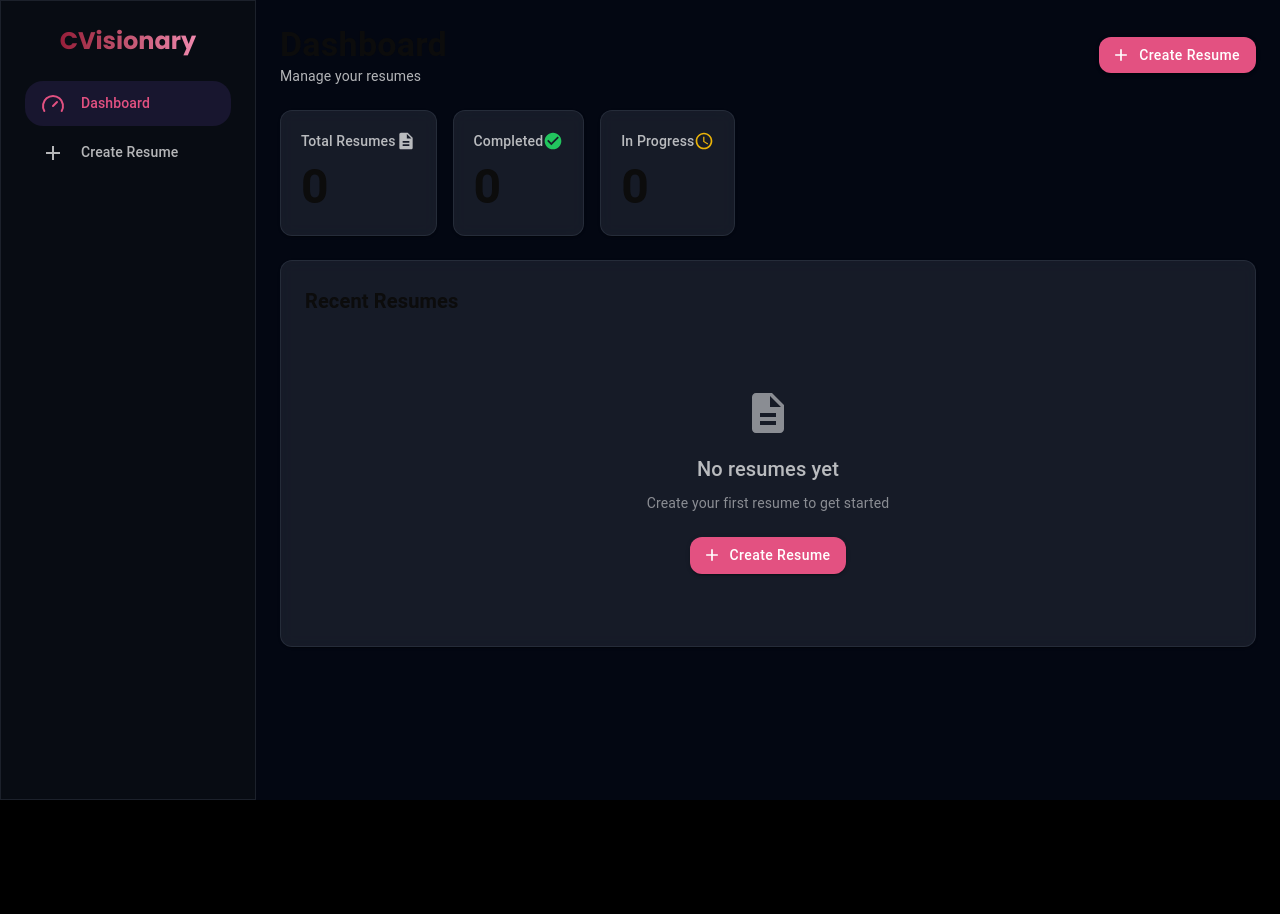
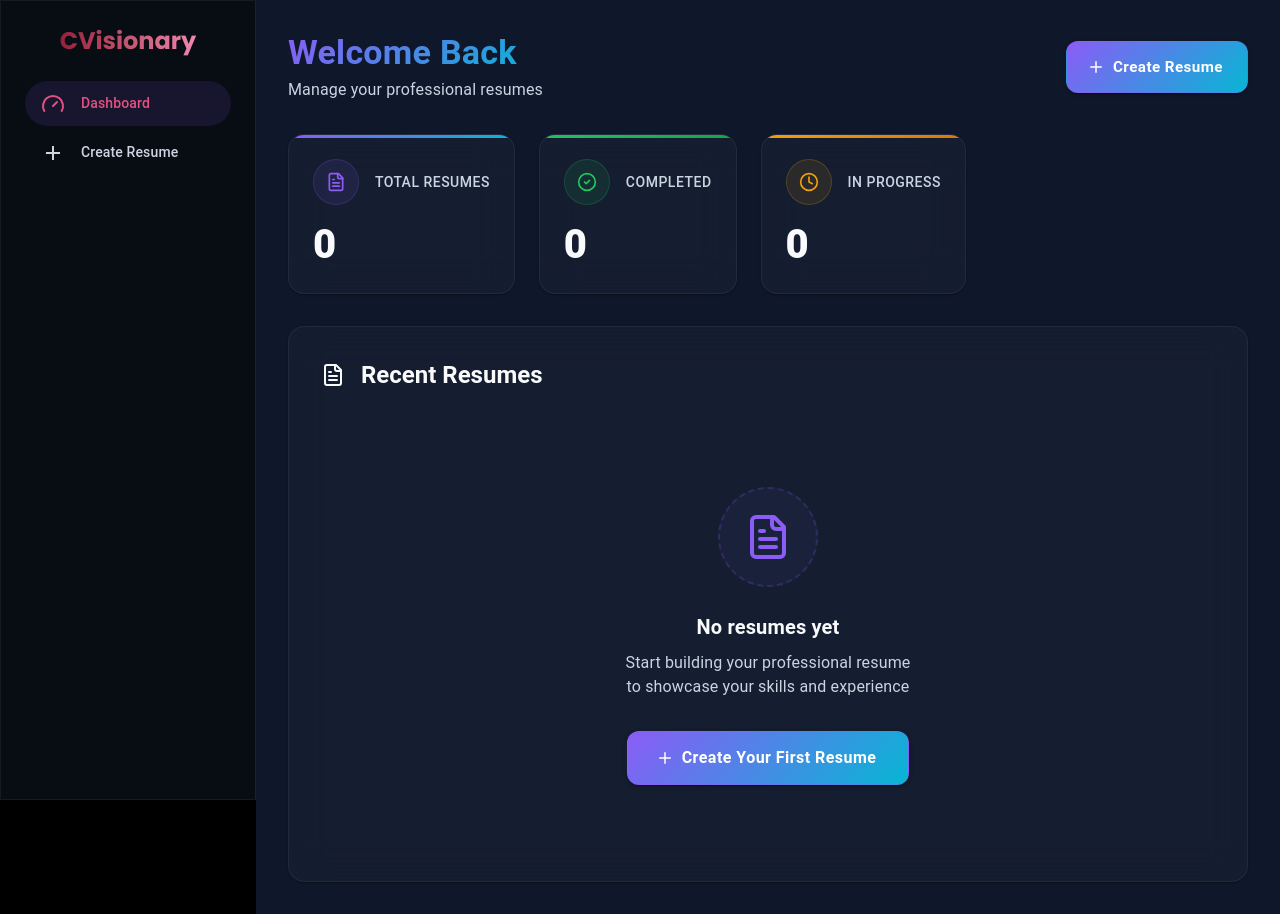
Before and after one commit to itsDonya/CVisionary, a React (Vite) app in the folder client/: page /panel in a window 1280 px wide. Before the commit the page ends 800 px from the top, so only its background shows below. Built offline with nearby package versions, Linux system fonts and the light colour scheme.

Commit message:
feat(user): improve panel theme & Dashboard page design

```diff
--- a/client/src/layouts/Dashboard.tsx
+++ b/client/src/layouts/Panel.tsx
@@ -4,7 +4,7 @@ import { Outlet } from "react-router-dom";
 // components
 import Sidebar from "@/components/layout/user/Sidebar";
 
-const SIDEBAR_WIDTH = 256;
+// const SIDEBAR_WIDTH = 256;
 
 const PanelLayout = () => {
   return (
--- a/client/src/pages/user/Dashboard.tsx
+++ b/client/src/pages/user/Dashboard.tsx
@@ -1,3 +1,4 @@
+// src/pages/Dashboard.tsx
 import {
   Box,
   Typography,
@@ -6,10 +7,16 @@ import {
   Grid,
   Card,
   CardContent,
-  Avatar,
-  Chip,
+  IconButton,
 } from "@mui/material";
-import { Add, Description, Schedule, CheckCircle } from "@mui/icons-material";
+import {
+  Plus,
+  FileText,
+  Clock,
+  CheckCircle2,
+  MoreVertical,
+  Calendar,
+} from "lucide-react";
 import { useAppStore } from "@/stores/appStore";
 import { Link } from "react-router-dom";
 
@@ -23,7 +30,7 @@ const Dashboard = () => {
   };
 
   return (
-    <Box sx={{ display: "flex", flexDirection: "column", gap: 3 }}>
+    <Box sx={{ display: "flex", flexDirection: "column", gap: 4, p: 1 }}>
       {/* Header */}
       <Box
         sx={{
@@ -31,100 +38,192 @@ const Dashboard = () => {
           flexDirection: { xs: "column", sm: "row" },
           alignItems: { sm: "center" },
           justifyContent: "space-between",
-          gap: 2,
+          gap: 3,
         }}>
         <Box>
           <Typography
             variant="h4"
-            sx={{ fontWeight: 600, color: "text.primary" }}>
-            Dashboard
+            sx={{
+              fontWeight: 700,
+              color: "text.primary",
+              background: "linear-gradient(135deg, #8b5cf6 0%, #06b6d4 100%)",
+              backgroundClip: "text",
+              WebkitBackgroundClip: "text",
+              WebkitTextFillColor: "transparent",
+              mb: 0.5,
+            }}>
+            Welcome Back
           </Typography>
-          <Typography variant="body2" sx={{ color: "text.secondary" }}>
-            Manage your resumes
+          <Typography
+            variant="body1"
+            sx={{
+              color: "text.secondary",
+              fontWeight: 400,
+            }}>
+            Manage your professional resumes
           </Typography>
         </Box>
+
         <Button
           component={Link}
           to="/panel/resume/create"
           variant="contained"
-          startIcon={<Add />}
+          startIcon={<Plus size={18} />}
           sx={{
-            bgcolor: "primary.main",
-            "&:hover": { bgcolor: "primary.dark" },
+            px: 3,
+            py: 1.5,
+            fontSize: "0.95rem",
+            fontWeight: 600,
+            minWidth: 160,
           }}>
           Create Resume
         </Button>
       </Box>
 
       {/* Stats Cards */}
-      <Grid container spacing={2}>
-        <Grid item xs={12} sm={4}>
-          <Paper sx={{ p: 2.5 }}>
+      <Grid container spacing={3}>
+        <Grid item xs={12} sm={6} md={4}>
+          <Paper
+            sx={{
+              p: 3,
+              position: "relative",
+              overflow: "hidden",
+              "&::before": {
+                content: '""',
+                position: "absolute",
+                top: 0,
+                left: 0,
+                right: 0,
+                height: "3px",
+                background: "linear-gradient(90deg, #8b5cf6 0%, #06b6d4 100%)",
+              },
+            }}>
+            <Box sx={{ display: "flex", alignItems: "center", gap: 2, mb: 2 }}>
               <Box
                 sx={{
-                display: "flex",
-                alignItems: "center",
-                justifyContent: "space-between",
-                mb: 1,
+                  p: 1.5,
+                  borderRadius: 2,
+                  background: "rgba(139, 92, 246, 0.1)",
+                  border: "1px solid rgba(139, 92, 246, 0.2)",
                 }}>
+                <FileText size={20} color="#8b5cf6" />
+              </Box>
               <Typography
                 variant="body2"
-                sx={{ color: "text.secondary", fontWeight: 500 }}>
+                sx={{
+                  color: "text.secondary",
+                  fontWeight: 500,
+                  textTransform: "uppercase",
+                  letterSpacing: "0.5px",
+                }}>
                 Total Resumes
               </Typography>
-              <Description sx={{ color: "text.secondary", fontSize: 20 }} />
             </Box>
             <Typography
-              variant="h3"
-              sx={{ fontWeight: 700, color: "text.primary" }}>
+              variant="h2"
+              sx={{
+                fontWeight: 800,
+                color: "text.primary",
+                fontSize: "2.5rem",
+              }}>
               {stats.total}
             </Typography>
           </Paper>
         </Grid>
 
-        <Grid item xs={12} sm={4}>
-          <Paper sx={{ p: 2.5 }}>
+        <Grid item xs={12} sm={6} md={4}>
+          <Paper
+            sx={{
+              p: 3,
+              position: "relative",
+              overflow: "hidden",
+              "&::before": {
+                content: '""',
+                position: "absolute",
+                top: 0,
+                left: 0,
+                right: 0,
+                height: "3px",
+                background: "linear-gradient(90deg, #22c55e 0%, #16a34a 100%)",
+              },
+            }}>
+            <Box sx={{ display: "flex", alignItems: "center", gap: 2, mb: 2 }}>
               <Box
                 sx={{
-                display: "flex",
-                alignItems: "center",
-                justifyContent: "space-between",
-                mb: 1,
+                  p: 1.5,
+                  borderRadius: 2,
+                  background: "rgba(34, 197, 94, 0.1)",
+                  border: "1px solid rgba(34, 197, 94, 0.2)",
                 }}>
+                <CheckCircle2 size={20} color="#22c55e" />
+              </Box>
               <Typography
                 variant="body2"
-                sx={{ color: "text.secondary", fontWeight: 500 }}>
+                sx={{
+                  color: "text.secondary",
+                  fontWeight: 500,
+                  textTransform: "uppercase",
+                  letterSpacing: "0.5px",
+                }}>
                 Completed
               </Typography>
-              <CheckCircle sx={{ color: "#22c55e", fontSize: 20 }} />
             </Box>
             <Typography
-              variant="h3"
-              sx={{ fontWeight: 700, color: "text.primary" }}>
+              variant="h2"
+              sx={{
+                fontWeight: 800,
+                color: "text.primary",
+                fontSize: "2.5rem",
+              }}>
               {stats.completed}
             </Typography>
           </Paper>
         </Grid>
 
-        <Grid item xs={12} sm={4}>
-          <Paper sx={{ p: 2.5 }}>
+        <Grid item xs={12} sm={6} md={4}>
+          <Paper
+            sx={{
+              p: 3,
+              position: "relative",
+              overflow: "hidden",
+              "&::before": {
+                content: '""',
+                position: "absolute",
+                top: 0,
+                left: 0,
+                right: 0,
+                height: "3px",
+                background: "linear-gradient(90deg, #f59e0b 0%, #d97706 100%)",
+              },
+            }}>
+            <Box sx={{ display: "flex", alignItems: "center", gap: 2, mb: 2 }}>
               <Box
                 sx={{
-                display: "flex",
-                alignItems: "center",
-                justifyContent: "space-between",
-                mb: 1,
+                  p: 1.5,
+                  borderRadius: 2,
+                  background: "rgba(245, 158, 11, 0.1)",
+                  border: "1px solid rgba(245, 158, 11, 0.2)",
                 }}>
+                <Clock size={20} color="#f59e0b" />
+              </Box>
               <Typography
                 variant="body2"
-                sx={{ color: "text.secondary", fontWeight: 500 }}>
+                sx={{
+                  color: "text.secondary",
+                  fontWeight: 500,
+                  textTransform: "uppercase",
+                  letterSpacing: "0.5px",
+                }}>
                 In Progress
               </Typography>
-              <Schedule sx={{ color: "#eab308", fontSize: 20 }} />
             </Box>
             <Typography
-              variant="h3"
-              sx={{ fontWeight: 700, color: "text.primary" }}>
+              variant="h2"
+              sx={{
+                fontWeight: 800,
+                color: "text.primary",
+                fontSize: "2.5rem",
+              }}>
               {stats.inProgress}
             </Typography>
           </Paper>
@@ -132,12 +231,27 @@ const Dashboard = () => {
       </Grid>
 
       {/* Recent Resumes */}
-      <Paper sx={{ p: 3 }}>
+      <Paper sx={{ p: 4, minHeight: "400px" }}>
+        <Box
+          sx={{
+            display: "flex",
+            alignItems: "center",
+            justifyContent: "space-between",
+            mb: 4,
+          }}>
           <Typography
-          variant="h6"
-          sx={{ fontWeight: 600, color: "text.primary", mb: 3 }}>
+            variant="h5"
+            sx={{
+              fontWeight: 600,
+              color: "text.primary",
+              display: "flex",
+              alignItems: "center",
+              gap: 2,
+            }}>
+            <FileText size={24} />
             Recent Resumes
           </Typography>
+        </Box>
 
         {resumes.length === 0 ? (
           <Box
@@ -145,85 +259,163 @@ const Dashboard = () => {
               display: "flex",
               flexDirection: "column",
               alignItems: "center",
-              py: 6,
+              justifyContent: "center",
+              py: 8,
               textAlign: "center",
             }}>
-            <Description sx={{ fontSize: 48, color: "text.disabled", mb: 2 }} />
+            <Box
+              sx={{
+                p: 3,
+                borderRadius: 4,
+                background: "rgba(139, 92, 246, 0.05)",
+                border: "2px dashed rgba(139, 92, 246, 0.2)",
+                mb: 3,
+              }}>
+              <FileText size={48} color="#8b5cf6" />
+            </Box>
             <Typography
               variant="h6"
-              sx={{ fontWeight: 500, color: "text.secondary", mb: 1 }}>
+              sx={{
+                fontWeight: 600,
+                color: "text.primary",
+                mb: 1,
+              }}>
               No resumes yet
             </Typography>
-            <Typography variant="body2" sx={{ color: "text.disabled", mb: 3 }}>
-              Create your first resume to get started
+            <Typography
+              variant="body1"
+              sx={{
+                color: "text.secondary",
+                mb: 4,
+                maxWidth: 300,
+              }}>
+              Start building your professional resume to showcase your skills
+              and experience
             </Typography>
             <Button
               component={Link}
               to="/panel/resume/create"
               variant="contained"
-              startIcon={<Add />}
+              startIcon={<Plus size={18} />}
               sx={{
-                bgcolor: "primary.main",
-                "&:hover": { bgcolor: "primary.dark" },
+                px: 4,
+                py: 1.5,
+                fontSize: "1rem",
+                fontWeight: 600,
               }}>
-              Create Resume
+              Create Your First Resume
             </Button>
           </Box>
         ) : (
-          <Box sx={{ display: "flex", flexDirection: "column", gap: 1.5 }}>
+          <Box sx={{ display: "flex", flexDirection: "column", gap: 2 }}>
             {resumes.slice(0, 5).map((resume) => (
               <Card
                 key={resume.id}
                 sx={{
-                  bgcolor: "rgba(55, 65, 81, 0.5)",
+                  background: "rgba(51, 65, 85, 0.3)",
+                  border: "1px solid rgba(148, 163, 184, 0.1)",
+                  backdropFilter: "blur(8px)",
                   "&:hover": {
-                    bgcolor: "rgba(55, 65, 81, 0.8)",
+                    background: "rgba(51, 65, 85, 0.5)",
+                    border: "1px solid rgba(139, 92, 246, 0.3)",
+                    transform: "translateY(-2px)",
                   },
-                  transition: "background-color 0.2s",
+                  transition: "all 0.3s ease",
+                  cursor: "pointer",
                 }}>
-                <CardContent sx={{ p: 2.5 }}>
+                <CardContent sx={{ p: 3 }}>
                   <Box
                     sx={{
                       display: "flex",
                       alignItems: "center",
                       justifyContent: "space-between",
                     }}>
-                    <Box sx={{ display: "flex", alignItems: "center", gap: 2 }}>
-                      <Avatar
+                    <Box sx={{ display: "flex", alignItems: "center", gap: 3 }}>
+                      <Box
                         sx={{
-                          width: 32,
-                          height: 32,
-                          bgcolor: "rgba(139, 92, 246, 0.2)",
+                          p: 2,
+                          borderRadius: 3,
+                          background:
+                            "linear-gradient(135deg, rgba(139, 92, 246, 0.1) 0%, rgba(6, 182, 212, 0.1) 100%)",
+                          border: "1px solid rgba(139, 92, 246, 0.2)",
                         }}>
-                        <Description
-                          sx={{ color: "primary.main", fontSize: 16 }}
-                        />
-                      </Avatar>
+                        <FileText size={20} color="#8b5cf6" />
+                      </Box>
                       <Box>
                         <Typography
-                          variant="body1"
-                          sx={{ fontWeight: 500, color: "text.primary" }}>
+                          variant="h6"
+                          sx={{
+                            fontWeight: 600,
+                            color: "text.primary",
+                            mb: 0.5,
+                          }}>
                           {resume.title}
                         </Typography>
+                        <Box
+                          sx={{
+                            display: "flex",
+                            alignItems: "center",
+                            gap: 2,
+                          }}>
+                          <Box
+                            sx={{
+                              display: "flex",
+                              alignItems: "center",
+                              gap: 1,
+                            }}>
+                            <Calendar size={14} color="#cbd5e1" />
                             <Typography
-                          variant="caption"
-                          sx={{ color: "text.disabled" }}>
+                              variant="body2"
+                              sx={{ color: "text.secondary" }}>
                               Updated{" "}
                               {new Date(resume.updatedAt).toLocaleDateString()}
                             </Typography>
                           </Box>
+                          <Box
+                            sx={{
+                              px: 2,
+                              py: 0.5,
+                              borderRadius: 2,
+                              background: resume.isCompleted
+                                ? "rgba(34, 197, 94, 0.1)"
+                                : "rgba(245, 158, 11, 0.1)",
+                              border: resume.isCompleted
+                                ? "1px solid rgba(34, 197, 94, 0.2)"
+                                : "1px solid rgba(245, 158, 11, 0.2)",
+                              display: "flex",
+                              alignItems: "center",
+                              gap: 1,
+                            }}>
+                            {resume.isCompleted ? (
+                              <CheckCircle2 size={12} color="#22c55e" />
+                            ) : (
+                              <Clock size={12} color="#f59e0b" />
+                            )}
+                            <Typography
+                              variant="caption"
+                              sx={{
+                                color: resume.isCompleted
+                                  ? "#22c55e"
+                                  : "#f59e0b",
+                                fontWeight: 500,
+                                fontSize: "0.75rem",
+                              }}>
+                              {resume.isCompleted ? "Complete" : "In Progress"}
+                            </Typography>
                           </Box>
-                    <Chip
-                      label={resume.isCompleted ? "Complete" : "In Progress"}
-                      size="small"
+                        </Box>
+                      </Box>
+                    </Box>
+                    <IconButton
                       sx={{
-                        bgcolor: resume.isCompleted
-                          ? "rgba(34, 197, 94, 0.2)"
-                          : "rgba(234, 179, 8, 0.2)",
-                        color: resume.isCompleted ? "#22c55e" : "#eab308",
-                        fontWeight: 500,
-                      }}
-                    />
+                        color: "text.secondary",
+                        "&:hover": {
+                          background: "rgba(139, 92, 246, 0.1)",
+                          color: "primary.main",
+                        },
+                      }}>
+                      <MoreVertical size={18} />
+                    </IconButton>
                   </Box>
                 </CardContent>
               </Card>
--- a/client/src/router.tsx
+++ b/client/src/router.tsx
@@ -5,7 +5,7 @@ import Home from "./pages/Home";
 import Login from "./pages/Login";
 import Register from "./pages/Register";
 import AboutUs from "./pages/About";
-import PanelLayout from "./layouts/Dashboard";
+import PanelLayout from "./layouts/Panel";
 import Dashboard from "./pages/user/Dashboard";
 
 export const router = createBrowserRouter([
--- a/client/src/theme/theme.ts
+++ b/client/src/theme/theme.ts
@@ -1,3 +1,4 @@
+// src/theme/theme.ts
 import { createTheme } from "@mui/material/styles";
 
 export const theme = createTheme({
@@ -5,27 +6,32 @@ export const theme = createTheme({
     mode: "dark",
     primary: {
       main: "#e35181",
-      light: "#e35181",
-      dark: "#e35181",
+    },
+    secondary: {
+      main: "#06b6d4",
+      light: "#67e8f9",
+      dark: "#0891b2",
     },
     background: {
-      default: "#030712",
-      paper: "rgba(17, 24, 39, 0.5)",
+      default: "#0f172a",
+      paper: "rgba(30, 41, 59, 0.4)",
     },
     text: {
-      primary: "#0c0c0c",
-      //   secondary: '#9ca3af',
+      primary: "#f8fafc",
+      secondary: "#cbd5e1",
     },
+    divider: "rgba(148, 163, 184, 0.12)",
   },
   shape: {
-    borderRadius: 12,
+    borderRadius: 16,
   },
   components: {
     MuiPaper: {
       styleOverrides: {
         root: {
-          backdropFilter: "blur(8px)",
-          border: "1px solid rgba(75, 85, 99, 0.3)",
+          backdropFilter: "blur(20px)",
+          border: "1px solid rgba(148, 163, 184, 0.1)",
+          background: "rgba(30, 41, 59, 0.4)",
         },
       },
     },
@@ -34,6 +40,16 @@ export const theme = createTheme({
         root: {
           textTransform: "none",
           fontWeight: 500,
+          borderRadius: 12,
+          backdropFilter: "blur(8px)",
+        },
+        contained: {
+          background: "linear-gradient(135deg, #8b5cf6 0%, #06b6d4 100%)",
+          border: "1px solid rgba(139, 92, 246, 0.3)",
+          "&:hover": {
+            background: "linear-gradient(135deg, #7c3aed 0%, #0891b2 100%)",
+            boxShadow: "0 8px 32px rgba(139, 92, 246, 0.3)",
+          },
         },
       },
     },
```
Lines whose indentation alone changed are shown as unchanged.
